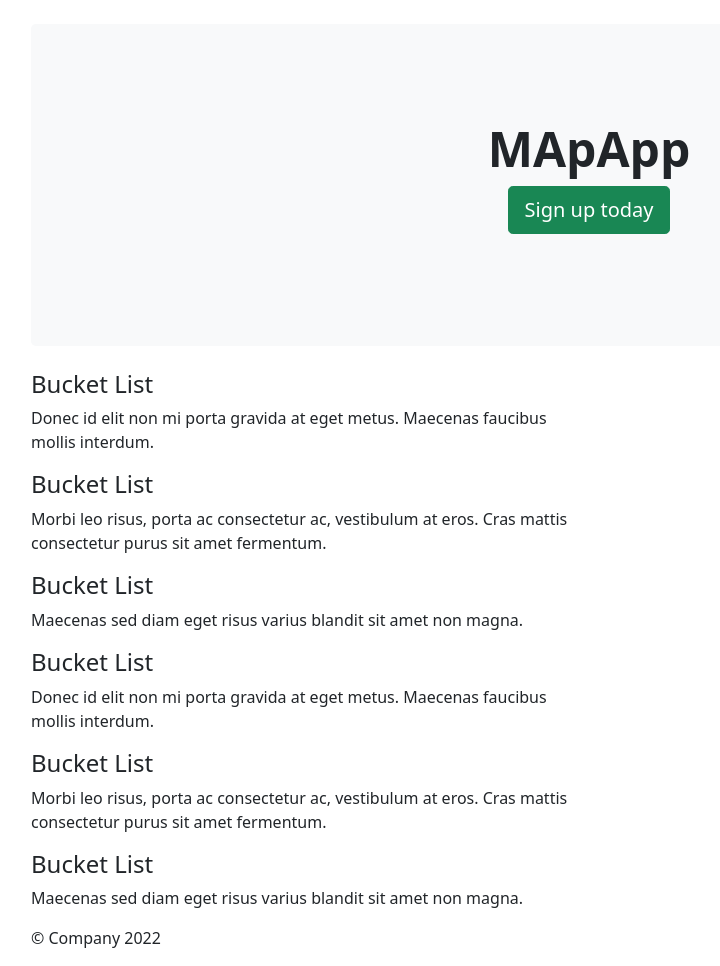
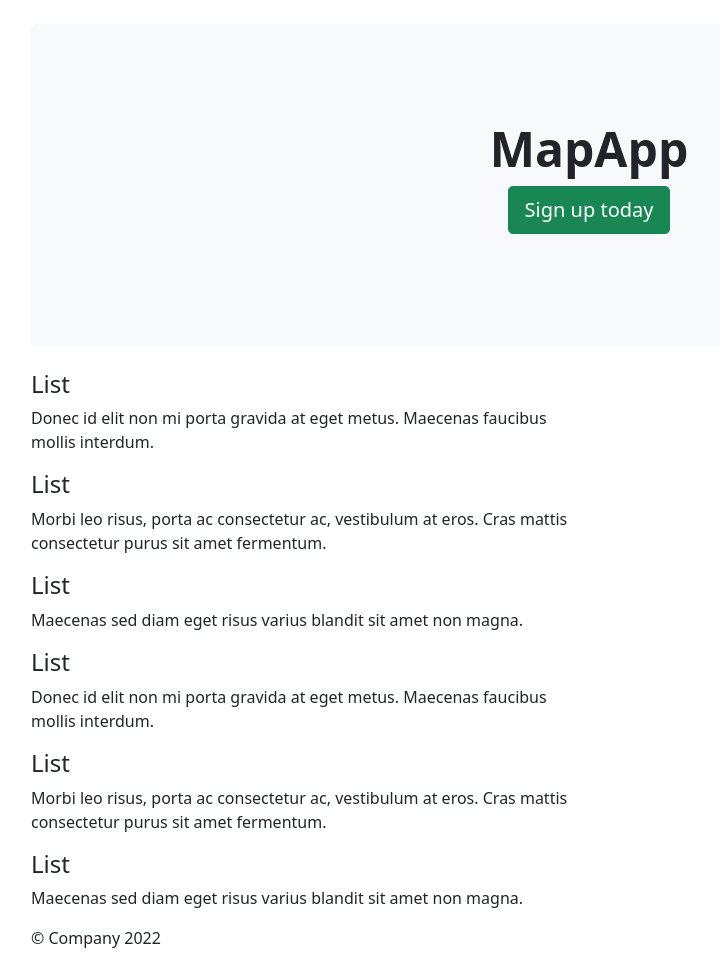
Before and after one commit to MarieDeSmedt/myApp, a Flask app: page / in a window 1280 px wide. Shown: the part 73-1039 px from the top of the page, without its empty margins (51-771 px from the left). Run offline with Flask 2, Linux system fonts and the light colour scheme.

Commit message:
replace bucket

```diff
--- a/map_app/templates/index.html
+++ b/map_app/templates/index.html
@@ -46,12 +46,11 @@
             </header>
             <div class="p-5 mb-4 bg-light rounded-3">
                 <div class="container-fluid py-5 text-center">
-                    <h1 class="display-5 fw-bold">MApApp</h1>
+                    <h1 class="display-5 fw-bold">MapApp</h1>
 
                     <p>
                         <a class="btn btn-lg btn-success" href="/showSignUp" role="button"
-                            >Sign up today</a
-                        >
+                            >Sign up today</a>
 
                     </p>
                 </div>
@@ -62,14 +61,14 @@
 
                 <div class="col-lg-6">
 
-                    <h4>Bucket List</h4>
+                    <h4> List</h4>
 
                     <p>
                         Donec id elit non mi porta gravida at eget metus. Maecenas faucibus
                         mollis interdum.
                     </p>
 
-                    <h4>Bucket List</h4>
+                    <h4> List</h4>
 
                     <p>
                         Morbi leo risus, porta ac consectetur ac, vestibulum at eros. Cras
@@ -77,12 +76,12 @@
                     </p>
 
 
-                    <h4>Bucket List</h4>
+                    <h4> List</h4>
 
                     <p>Maecenas sed diam eget risus varius blandit sit amet non magna.</p>
 
 
-                    <h4>Bucket List</h4>
+                    <h4> List</h4>
 
                     <p>
                         Donec id elit non mi porta gravida at eget metus. Maecenas faucibus
@@ -90,7 +89,7 @@
                     </p>
 
 
-                    <h4>Bucket List</h4>
+                    <h4> List</h4>
 
                     <p>
                         Morbi leo risus, porta ac consectetur ac, vestibulum at eros. Cras
@@ -98,7 +97,7 @@
                     </p>
 
 
-                    <h4>Bucket List</h4>
+                    <h4> List</h4>
 
                     <p>Maecenas sed diam eget risus varius blandit sit amet non magna.</p>
 
--- a/map_app/templates/signup.html
+++ b/map_app/templates/signup.html
@@ -2,7 +2,7 @@
 <html lang="en">
 	<head>
 
-		<title>Python Flask Bucket List App - Signup</title>
+		<title>Python Flask MapApp - Signup</title>
 
 		<link
 			href="https://cdn.jsdelivr.net/npm/bootstrap@5.1.3/dist/css/bootstrap.min.css"
@@ -48,7 +48,7 @@
 			</div>
 			<div class="bg-light rounded-3 mb-4 p-5">
 				<div class="container-fluid py-5">
-					<h1 class="text-center fw-bold display-5">Bucket List App</h1>
+					<h1 class="text-center fw-bold display-5">MapApp</h1>
 					<form id="form-signin" action="/api/signup" method="POST">
 						<label for="inputName" class="sr-only">Name</label>
 						<input
```
